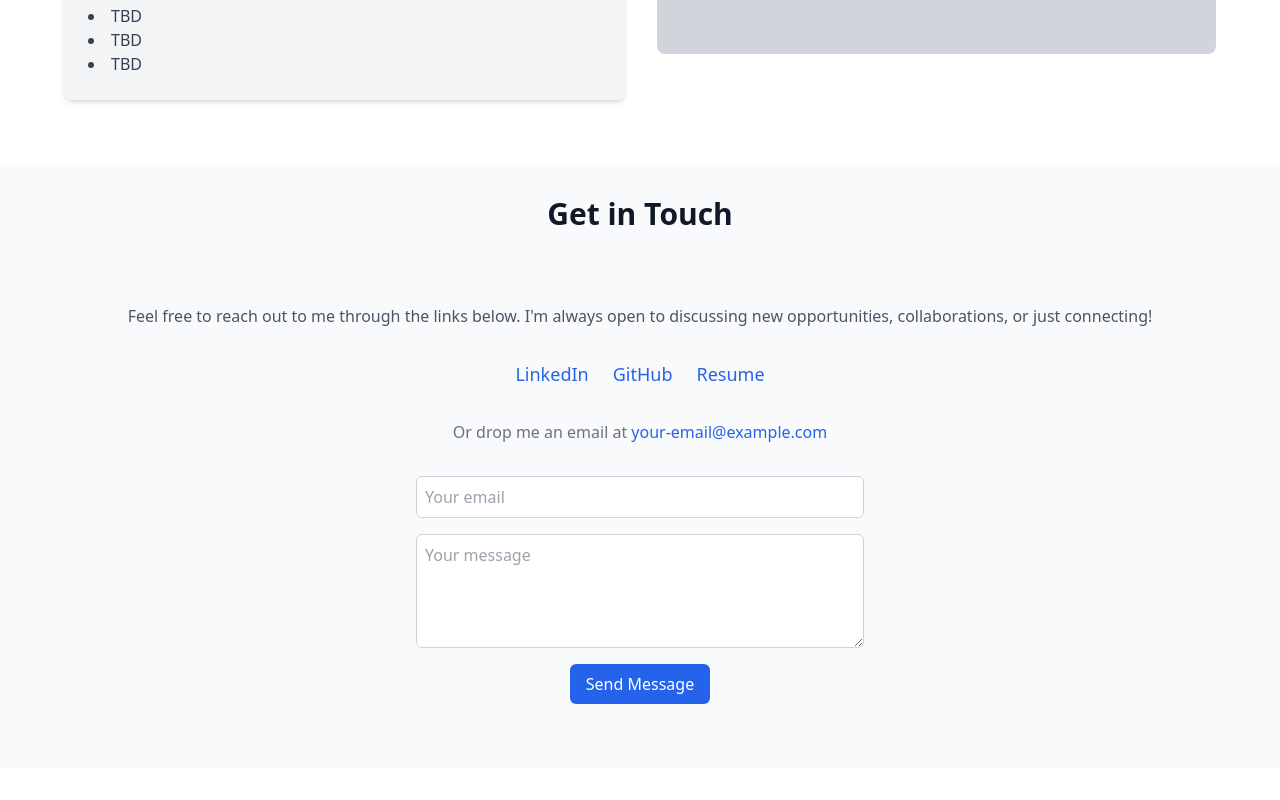
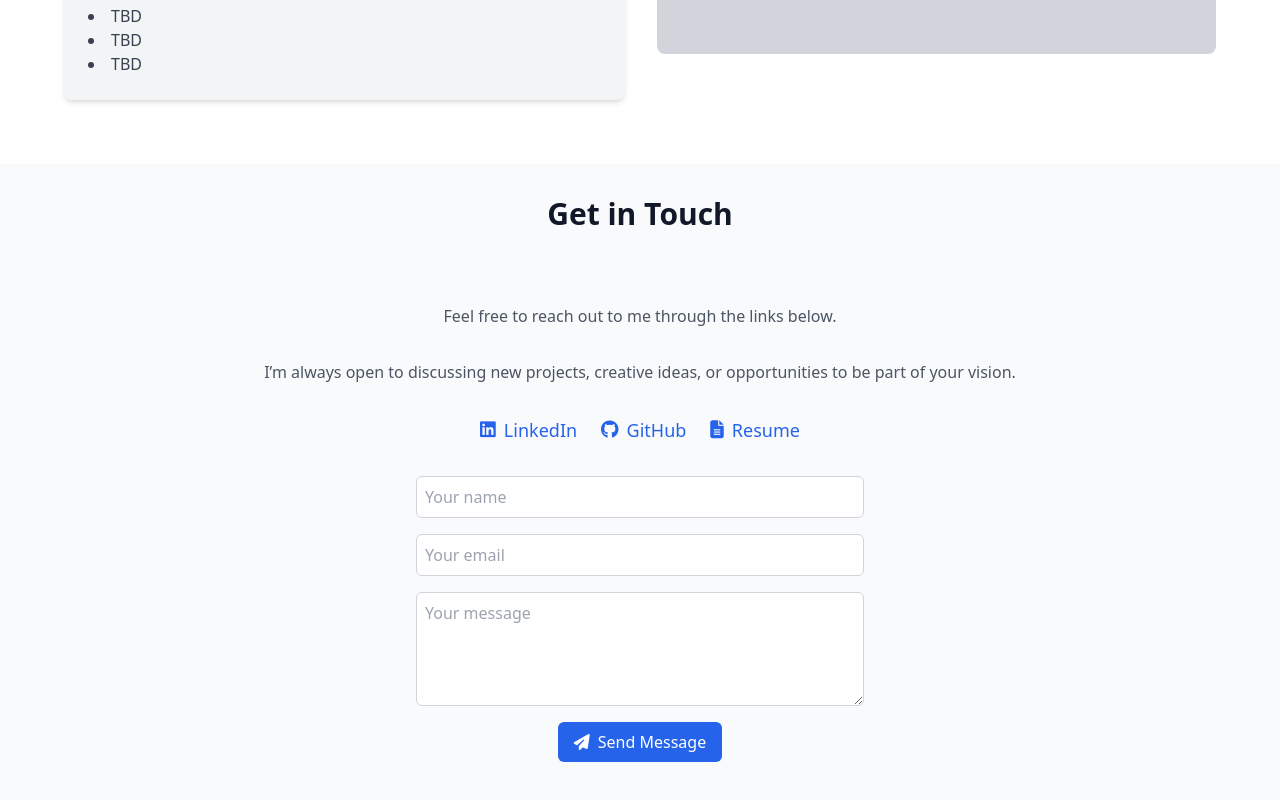
Before and after one commit to Jason-Tighe/2025-portfolio, a React (Vite) app in the folder frontend/: page / in a window 1280 px wide. Shown: the part 2215-3015 px from the top of the page. Before the commit the page ends 2983 px from the top, so only its background shows below. Built offline with nearby package versions, Linux system fonts and the light colour scheme; no server answers.

Commit message:
email support added and tested

```diff
--- a/frontend/index.html
+++ b/frontend/index.html
@@ -3,6 +3,10 @@
   <head>
     <meta charset="UTF-8" />
     <link rel="icon" type="image/svg+xml" href="/vite.svg" />
+    <link
+      rel="stylesheet"
+      href="https://cdnjs.cloudflare.com/ajax/libs/font-awesome/6.5.0/css/all.min.css"
+    />
     <meta name="viewport" content="width=device-width, initial-scale=1.0" />
     <title>Jason Tighe 2025</title>
   </head>
--- a/frontend/package.json
+++ b/frontend/package.json
@@ -10,6 +10,7 @@
     "preview": "vite preview"
   },
   "dependencies": {
+    "emailjs-com": "^3.2.0",
     "react": "^19.1.0",
     "react-dom": "^19.1.0",
     "react-router-dom": "^7.6.0"
--- a/frontend/src/pages/Contact.tsx
+++ b/frontend/src/pages/Contact.tsx
@@ -1,40 +1,95 @@
+import resume from '../assets/2025-resume.pdf';
+import emailjs from 'emailjs-com';
+import type { FormEvent } from 'react';
+import { useEffect, useState } from 'react';
 
 export default function Contact() {
+    const [status, setStatus] = useState<'success' | 'error' | null>(null);
+
+    useEffect(() => {
+        if (status) {
+            const timer = setTimeout(() => setStatus(null), 5000);
+            return () => clearTimeout(timer);
+        }
+    }, [status]);
+
+    const serviceId = import.meta.env.VITE_EMAILJS_SERVICE_ID;
+    const templateId = import.meta.env.VITE_EMAILJS_TEMPLATE_ID;
+    const publicKey = import.meta.env.VITE_EMAILJS_PUBLIC_KEY;
+
+    const sendEmail = (e: FormEvent<HTMLFormElement>) => {
+        e.preventDefault();
+        const form = e.currentTarget;
+        emailjs
+          .sendForm(
+            serviceId,
+            templateId,
+            form,
+            publicKey
+          )
+          .then(
+            () => {
+                setStatus('success');
+                form.reset();
+            },
+            () => {
+                setStatus('error');
+            }
+        ).catch(() => {
+            setStatus('error');
+        });
+    };
+
+
+
     return (
         <div className="flex flex-col items-center gap-8 p-8">
             <p className="text-center text-gray-600">
-            Feel free to reach out to me through the links below. I'm always open to discussing new opportunities, collaborations, or just connecting!
+            Feel free to reach out to me through the links below.
+            </p>
+            <p className="text-center text-gray-600">
+            I’m always open to discussing new projects, creative ideas, or opportunities to be part of your vision.
             </p>
             <div className="flex gap-6">
-            <a href="https://linkedin.com" target="_blank" rel="noopener noreferrer" className="text-blue-600 hover:underline text-lg">
-                LinkedIn
+            <a href="https://www.linkedin.com/in/jsntighe/" target="_blank" rel="noopener noreferrer" className="text-blue-600 hover:underline text-lg flex items-center gap-2">
+            <i className="fab fa-linkedin"></i> LinkedIn
             </a>
-            <a href="https://github.com" target="_blank" rel="noopener noreferrer" className="text-blue-600 hover:underline text-lg">
-                GitHub
+            <a href="https://github.com/Jason-Tighe" target="_blank" rel="noopener noreferrer" className="text-blue-600 hover:underline text-lg flex items-center gap-2">
+            <i className="fab fa-github"></i> GitHub
             </a>
-            <a href="/resume.pdf" target="_blank" rel="noopener noreferrer" className="text-blue-600 hover:underline text-lg">
-                Resume
+            <a href={resume} target="_blank" rel="noopener noreferrer" className="text-blue-600 hover:underline text-lg flex items-center gap-2">
+            <i className="fas fa-file-alt"></i> Resume
             </a>
             </div>
-            <p className="text-center text-gray-500">
-            Or drop me an email at <a href="mailto:your-email@example.com" className="text-blue-600 hover:underline">your-email@example.com</a>
-            </p>
-            <form className="flex flex-col items-center gap-4 w-full max-w-md">
+            <form  onSubmit={sendEmail} className="flex flex-col items-center gap-4 w-full max-w-md">
+                {status === 'success' && (
+                    <p className="text-green-600 text-sm">Your message has been sent!</p>
+                )}
+                {status === 'error' && (
+                    <p className="text-red-600 text-sm">Something went wrong. Please try again later.</p>
+                )}
+                <input
+                type="text"
+                name="name"
+                placeholder="Your name"
+                className="w-full p-2 border border-gray-300 rounded-md focus:outline-none focus:ring-2 focus:ring-blue-500"
+                />
                 <input
                 type="email"
                 placeholder="Your email"
                 className="w-full p-2 border border-gray-300 rounded-md focus:outline-none focus:ring-2 focus:ring-blue-500"
                 />
                 <textarea
+                name="message"
                 placeholder="Your message"
                 className="w-full p-2 border border-gray-300 rounded-md focus:outline-none focus:ring-2 focus:ring-blue-500"
                 rows={4}
                 />
                 <button
                 type="submit"
-                className="px-4 py-2 bg-blue-600 text-white rounded-md hover:bg-blue-700"
+                className="px-4 py-2 bg-blue-600 text-white rounded-md hover:bg-blue-700 flex items-center gap-2"
                 >
-                Send Message
+                    <i className="fas fa-paper-plane"></i> Send Message
                 </button>
             </form>
         </div>
```
Also changed, not shown: 2 other files (tests, documents, lock files or other folders). Lines whose indentation alone changed are shown as unchanged.
